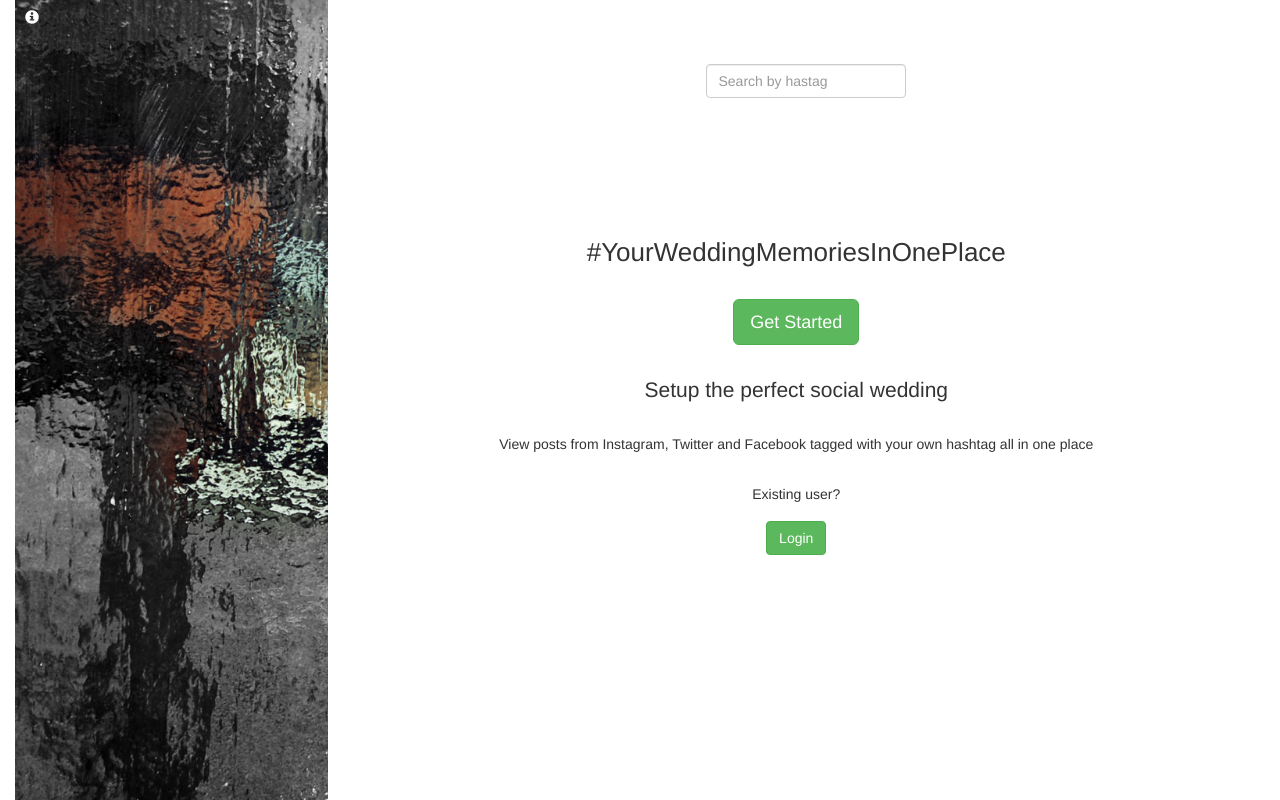
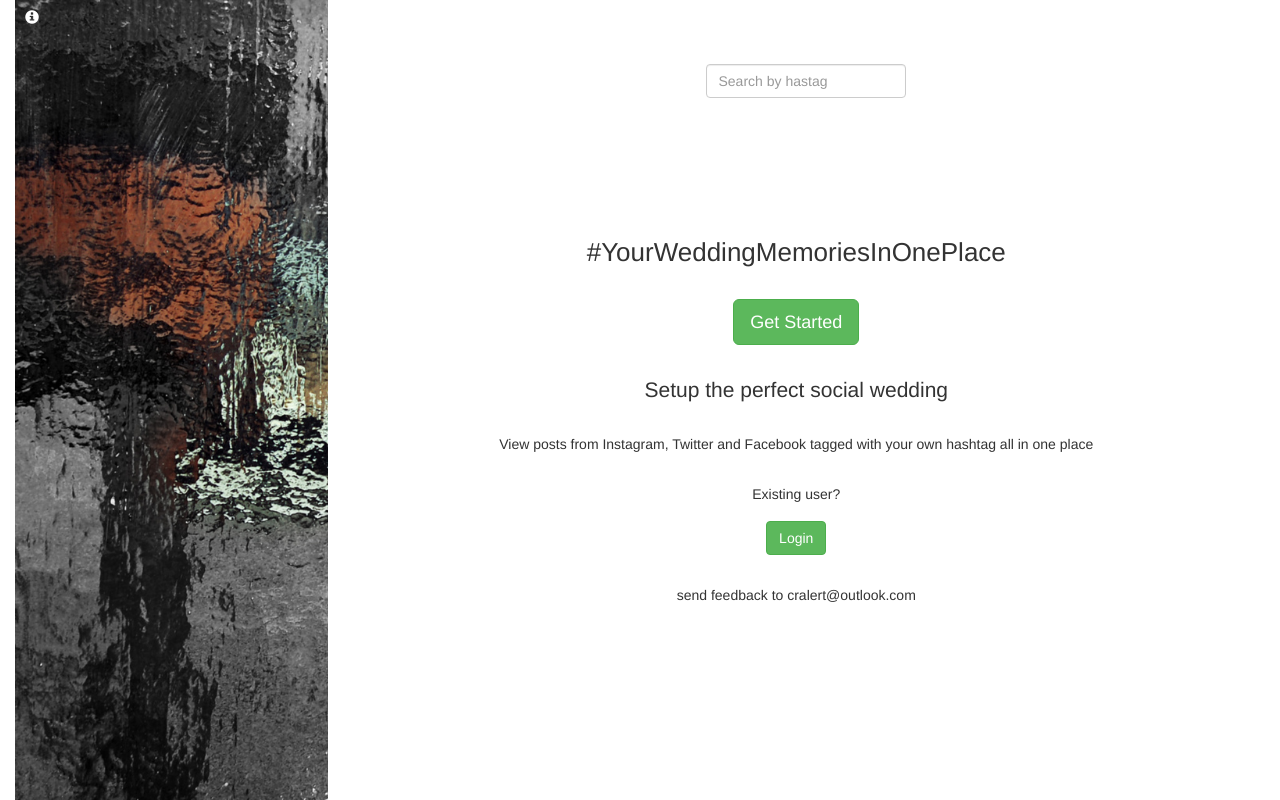
Before and after one commit to asm-products/hashtag-wedding, a Rails app: page / in a window 1280 px wide. Run offline with Rails 7, Linux system fonts and the light colour scheme; style sheets or scripts are compiled from the project's sources; parts of the project's set-up code (start-up, migrations or seed data) failed here and were passed over; some libraries are stand-ins or nearby versions.

Commit message:
add contact

```diff
--- a/app/views/stats/home.html.erb
+++ b/app/views/stats/home.html.erb
@@ -7,9 +7,11 @@
 
 	<div class="container-fluid">
 		<div id="left-pane" class="col-md-3 hidden-xs hidden-sm" style="padding-left: 0px;">
-			<%  _img = Photo.get_image %>
-			<img id="left-pane-img" src="<%= "/assets/" + _img[:name] %>" />
-			<span class="glyphicon glyphicon-info-sign" style="color: white; left: 10px; top: 10px; position: absolute;" title="<%= _img[:attr] %>"></span>
+			<div class="affix">
+				<%  _img = Photo.get_image %>
+				<img id="left-pane-img" src="<%= "/assets/" + _img[:name] %>" />
+				<span class="glyphicon glyphicon-info-sign" style="color: white; left: 10px; top: 10px; position: absolute;" title="<%= _img[:attr] %>"></span>
+			</div>
 		</div>
 		<div id="right-pane" class="col-md-9" style="background: white;">
 			<div style="text-align: center; margin-top: 7%; padding-left: 40%" autocomplete="off">
@@ -33,6 +35,9 @@
 		    	<p style="font-weight: normal; margin-top: 18px;">Existing user?</p>
 		    	<%= link_to "Login", new_event_path, {:class => "btn btn-success", :style => "margin-top: 7px", :alt => "Login to see your wedding hashtag board" }%>
 		    <% end %>
+		    <div style="clear:both; margin-top: 30px">
+		    	<span>send feedback to cralert@outlook.com</span>
+		    </div>
 		</div>
     </div>
 
```
